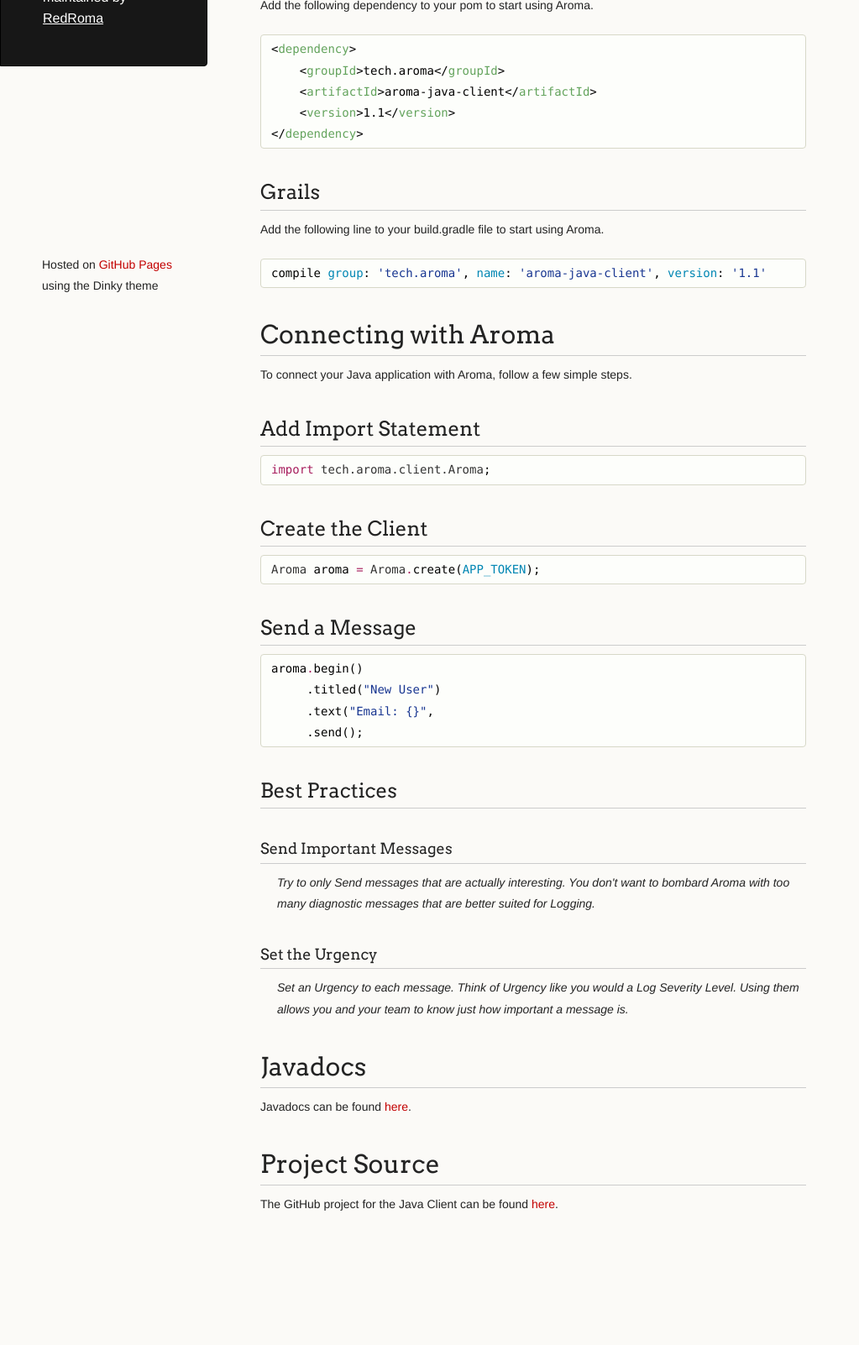
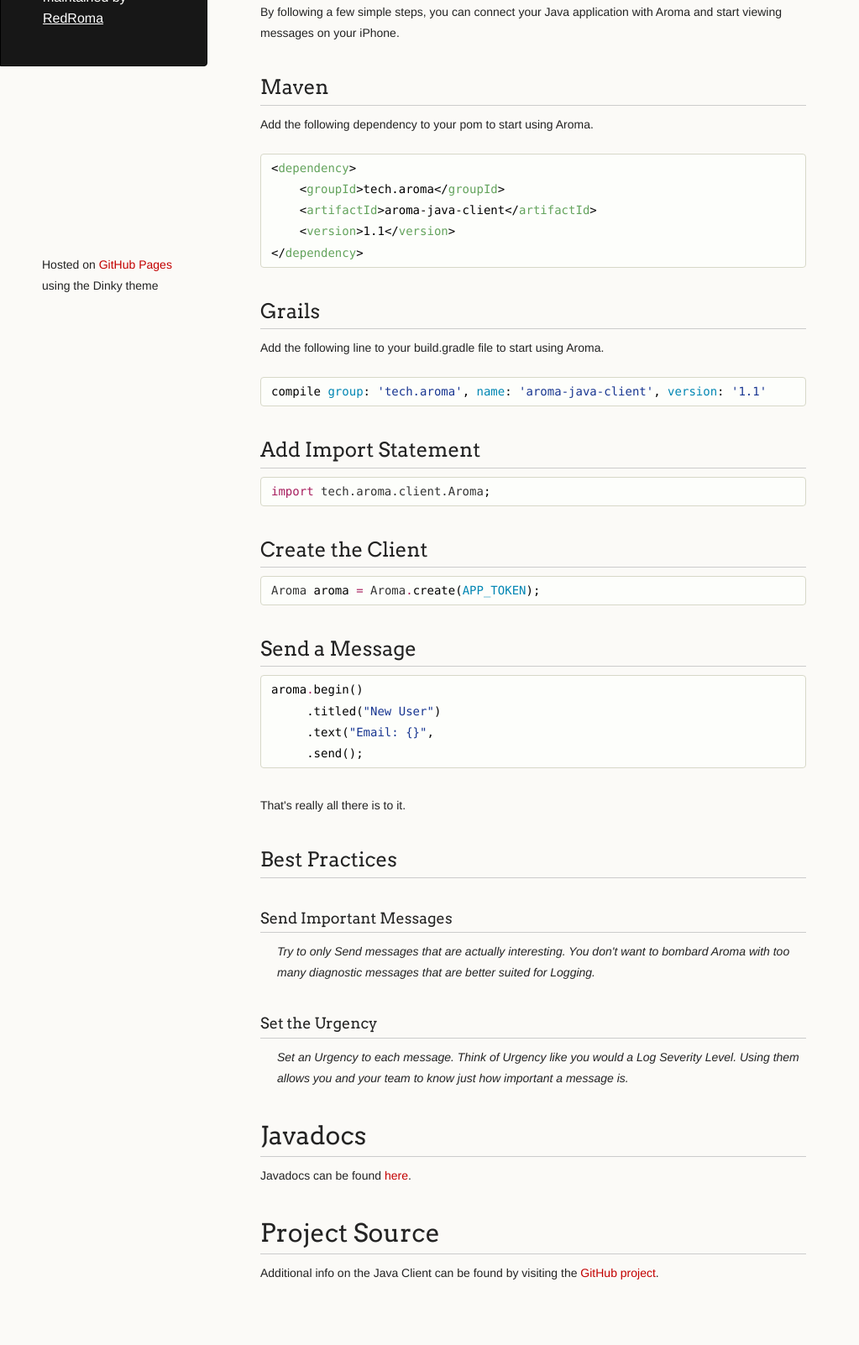
Before and after one commit to RedRoma/aroma-java-client, a plain HTML site: page index.html in a window 1280 px wide. Shown: the part 415-2017 px from the top of the page at 84% size, without its empty margins (0-1023 px from the left). Before the commit the page ends 1934 px from the top, so only its background shows below. Drawn offline with Linux system fonts and the light colour scheme.

```diff
--- a/index.html
+++ b/index.html
@@ -35,6 +35,11 @@
 
 <p><a href="https://github.com/RedRoma/Aroma"><img src="https://raw.githubusercontent.com/RedRoma/Aroma/develop/Graphics/Logo.png" width="300"></a></p>
 
+<h1>
+<a id="connecting-with-aroma" class="anchor" href="#connecting-with-aroma" aria-hidden="true"><span aria-hidden="true" class="octicon octicon-link"></span></a>Connecting with Aroma</h1>
+
+<p>By following a few simple steps, you can connect your Java application with Aroma and start viewing messages on your iPhone.</p>
+
 <h2>
 <a id="maven" class="anchor" href="#maven" aria-hidden="true"><span aria-hidden="true" class="octicon octicon-link"></span></a>Maven</h2>
 
@@ -53,11 +58,6 @@
 
 <div class="highlight highlight-source-groovy"><pre>compile <span class="pl-c1">group</span>: <span class="pl-s"><span class="pl-pds">'</span>tech.aroma<span class="pl-pds">'</span></span>, <span class="pl-c1">name</span>: <span class="pl-s"><span class="pl-pds">'</span>aroma-java-client<span class="pl-pds">'</span></span>, <span class="pl-c1">version</span>: <span class="pl-s"><span class="pl-pds">'</span>1.1<span class="pl-pds">'</span></span></pre></div>
 
-<h1>
-<a id="connecting-with-aroma" class="anchor" href="#connecting-with-aroma" aria-hidden="true"><span aria-hidden="true" class="octicon octicon-link"></span></a>Connecting with Aroma</h1>
-
-<p>To connect your Java application with Aroma, follow a few simple steps.</p>
-
 <h2>
 <a id="add-import-statement" class="anchor" href="#add-import-statement" aria-hidden="true"><span aria-hidden="true" class="octicon octicon-link"></span></a>Add Import Statement</h2>
 
@@ -75,6 +75,8 @@
      .titled(<span class="pl-s"><span class="pl-pds">"</span>New User<span class="pl-pds">"</span></span>)
      .text(<span class="pl-s"><span class="pl-pds">"</span>Email: {}<span class="pl-pds">"</span></span>,
      .send();</pre></div>
+
+<p>That's really all there is to it.</p>
 
 <h2>
 <a id="best-practices" class="anchor" href="#best-practices" aria-hidden="true"><span aria-hidden="true" class="octicon octicon-link"></span></a>Best Practices</h2>
@@ -101,7 +103,7 @@
 <h1>
 <a id="project-source" class="anchor" href="#project-source" aria-hidden="true"><span aria-hidden="true" class="octicon octicon-link"></span></a>Project Source</h1>
 
-<p>The GitHub project for the Java Client can be found <a href="https://github.com/RedRoma/aroma-java-client">here</a>.</p>
+<p>Additional info on the Java Client can be found by visiting the <a href="https://github.com/RedRoma/aroma-java-client">GitHub project</a>.</p>
       </section>
       <footer>
         <p><small>Hosted on <a href="https://pages.github.com">GitHub Pages</a> using the Dinky theme</small></p>
```
Also changed, not shown: params.json (+1 -1 lines).
